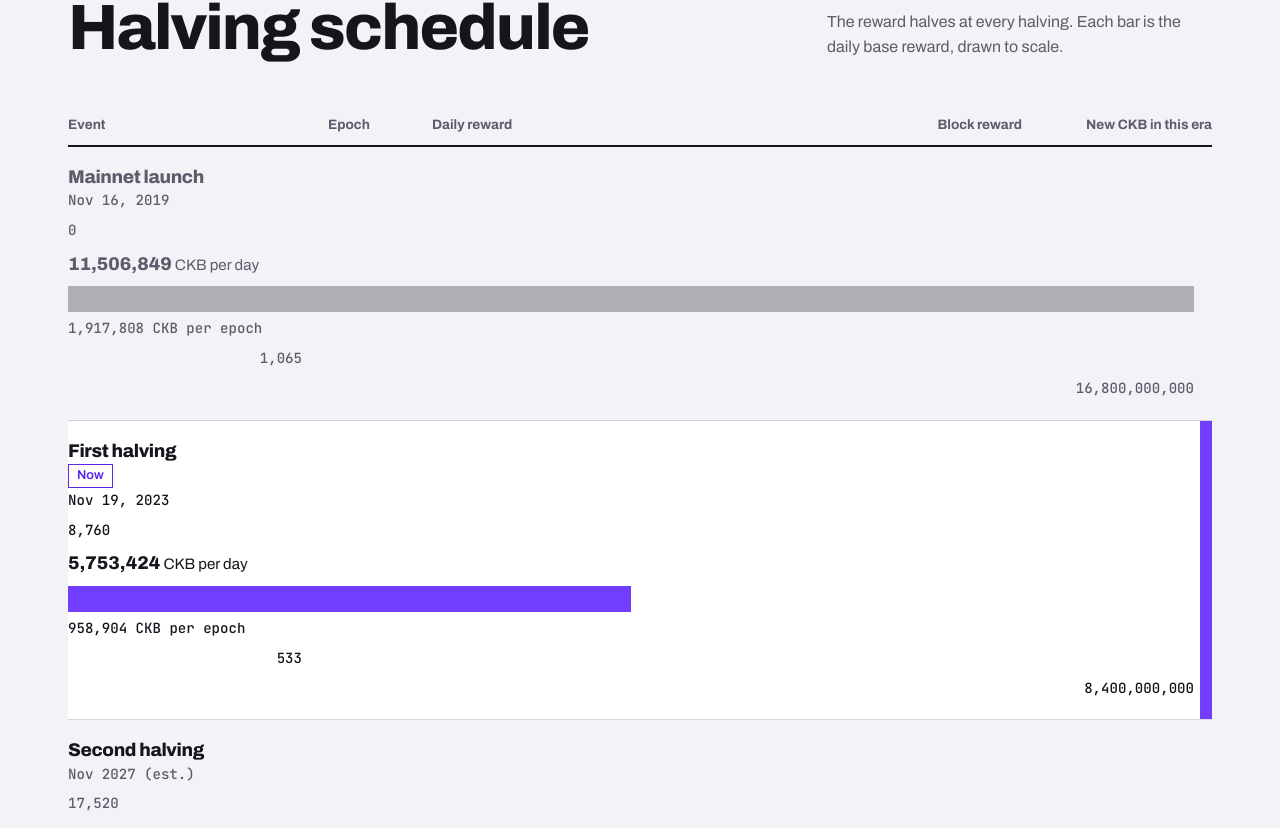
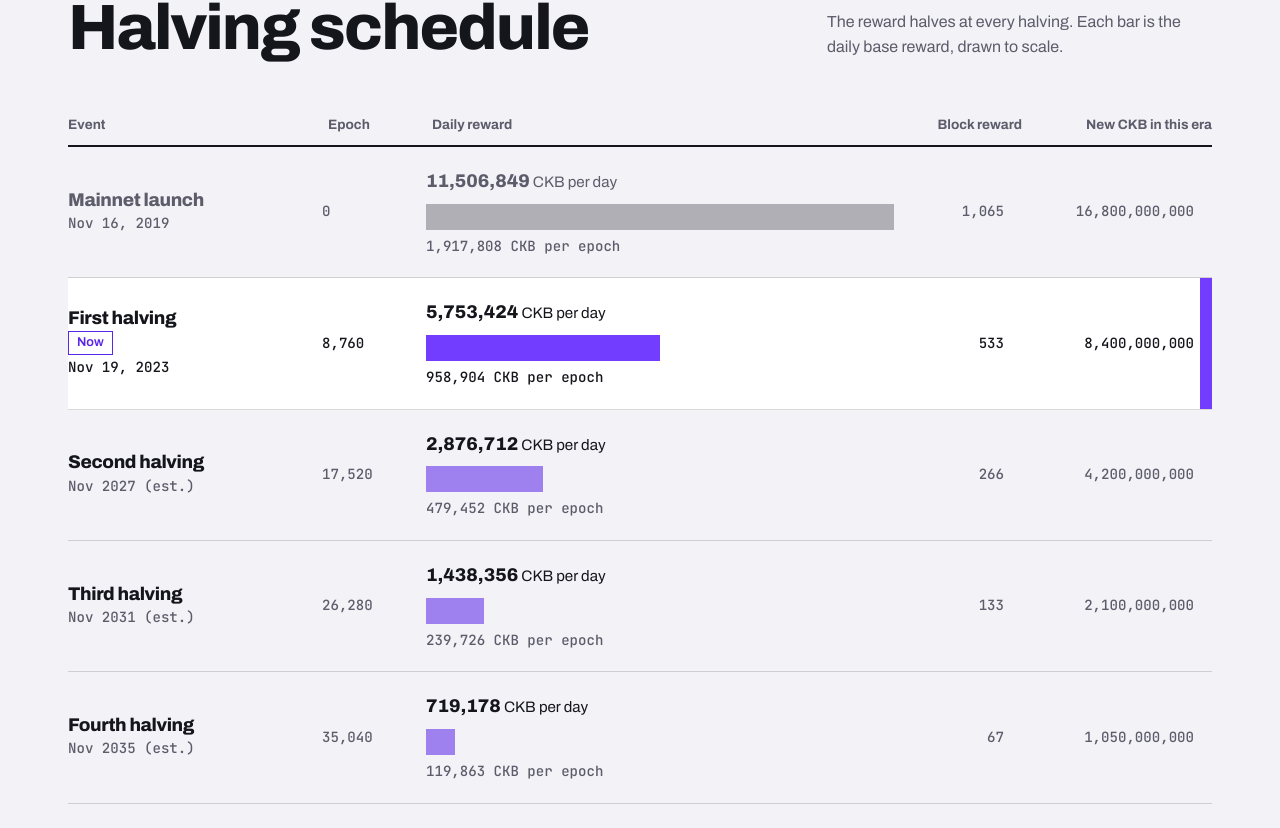
Before and after one commit to CKBFansDAO/ckbdapps, a Next.js app: page /en/halving in a window 1280 px wide. Shown: the part 1050-1878 px from the top of the page. Built offline with nearby package versions, Linux system fonts and the light colour scheme; no server answers.

Commit message:
fix(ui): restore desktop grid columns on the halving schedule, inflation bars and contracts table
col-span-auto is not a Tailwind v4 utility, so the mobile col-span-full
stayed in effect on wide screens and every column stacked into one.
Use col-auto (grid-column: auto) instead.

```diff
--- a/src/components/halving/Explainer.tsx
+++ b/src/components/halving/Explainer.tsx
@@ -36,7 +36,7 @@ export function Explainer() {
             <div key={label} className="grid grid-cols-[1fr_5rem] items-center gap-4 text-mut min-[641px]:grid-cols-[minmax(0,12rem)_minmax(0,1fr)_5.5rem]">
               <span>{t(label)}</span>
               <i
-                className="col-span-full row-start-2 block h-[22px] w-(--w) bg-purple min-[641px]:col-span-auto min-[641px]:row-start-auto"
+                className="col-span-full row-start-2 block h-[22px] w-(--w) bg-purple min-[641px]:col-auto min-[641px]:row-start-auto"
                 style={{ "--w": `${((v / INFLATION.beforeFirst) * 100).toFixed(1)}%` } as CSSProperties}
               />
               <b className="wide text-right text-2xl text-fg">{v}%</b>
--- a/src/components/halving/Schedule.tsx
+++ b/src/components/halving/Schedule.tsx
@@ -48,7 +48,7 @@ export function Schedule() {
                 aria-current={state === "now" ? "step" : undefined}
                 className={`${COLS} relative grid border-b border-line py-5 pr-3.5 min-[861px]:pr-[18px] ${state === "past" ? "text-mut" : ""} ${state === "now" ? "bg-surface after:absolute after:inset-y-0 after:right-0 after:w-3 after:bg-purple after:content-['']" : ""}`}
               >
-                <div className="col-span-full flex min-w-0 flex-col items-start gap-0.5 min-[861px]:col-span-auto">
+                <div className="col-span-full flex min-w-0 flex-col items-start gap-0.5 min-[861px]:col-auto">
                   <strong className="semi text-[1.15rem] leading-[1.15]">{labels[i]}</strong>
                   {state === "now" && (
                     <span className="border border-accent px-2 py-px text-[.8rem] font-semibold text-accent">{t("hv_now")}</span>
@@ -59,7 +59,7 @@ export function Schedule() {
                   {mobileLabel(t("hv_c_epoch"))}
                   {n(r.epoch)}
                 </div>
-                <div className="col-span-full min-[861px]:col-span-auto">
+                <div className="col-span-full min-[861px]:col-auto">
                   <div className="mb-2 text-[.95rem]">
                     <b className="text-[1.15rem] font-extrabold">{n(r.dailyReward)}</b> {t("hv_per_day")}
                   </div>
@@ -77,7 +77,7 @@ export function Schedule() {
                   {mobileLabel(t("hv_c_block"))}
                   {n(r.blockReward)}
                 </div>
-                <div className={`col-span-full text-left min-[861px]:col-span-auto min-[861px]:text-right ${mono}`}>
+                <div className={`col-span-full text-left min-[861px]:col-auto min-[861px]:text-right ${mono}`}>
                   {mobileLabel(t("hv_c_issued"))}
                   {n(r.eraIssuance)}
                 </div>
--- a/src/components/project/Sections.tsx
+++ b/src/components/project/Sections.tsx
@@ -48,7 +48,7 @@ export function Contracts({ contracts }: { contracts: ProjectEntry["contracts"]
         {contracts.map((c) => (
           <div key={c.code_hash + c.hash_type} className={ROW} role="row">
             <span role="cell">{c.name}</span>
-            <code role="cell" className="col-span-full row-start-2 font-mono text-[.85rem] font-medium [overflow-wrap:anywhere] min-[561px]:col-span-auto min-[561px]:row-start-auto">
+            <code role="cell" className="col-span-full row-start-2 font-mono text-[.85rem] font-medium [overflow-wrap:anywhere] min-[561px]:col-auto min-[561px]:row-start-auto">
               {c.code_hash}
             </code>
             <span role="cell">{c.hash_type}</span>
```
